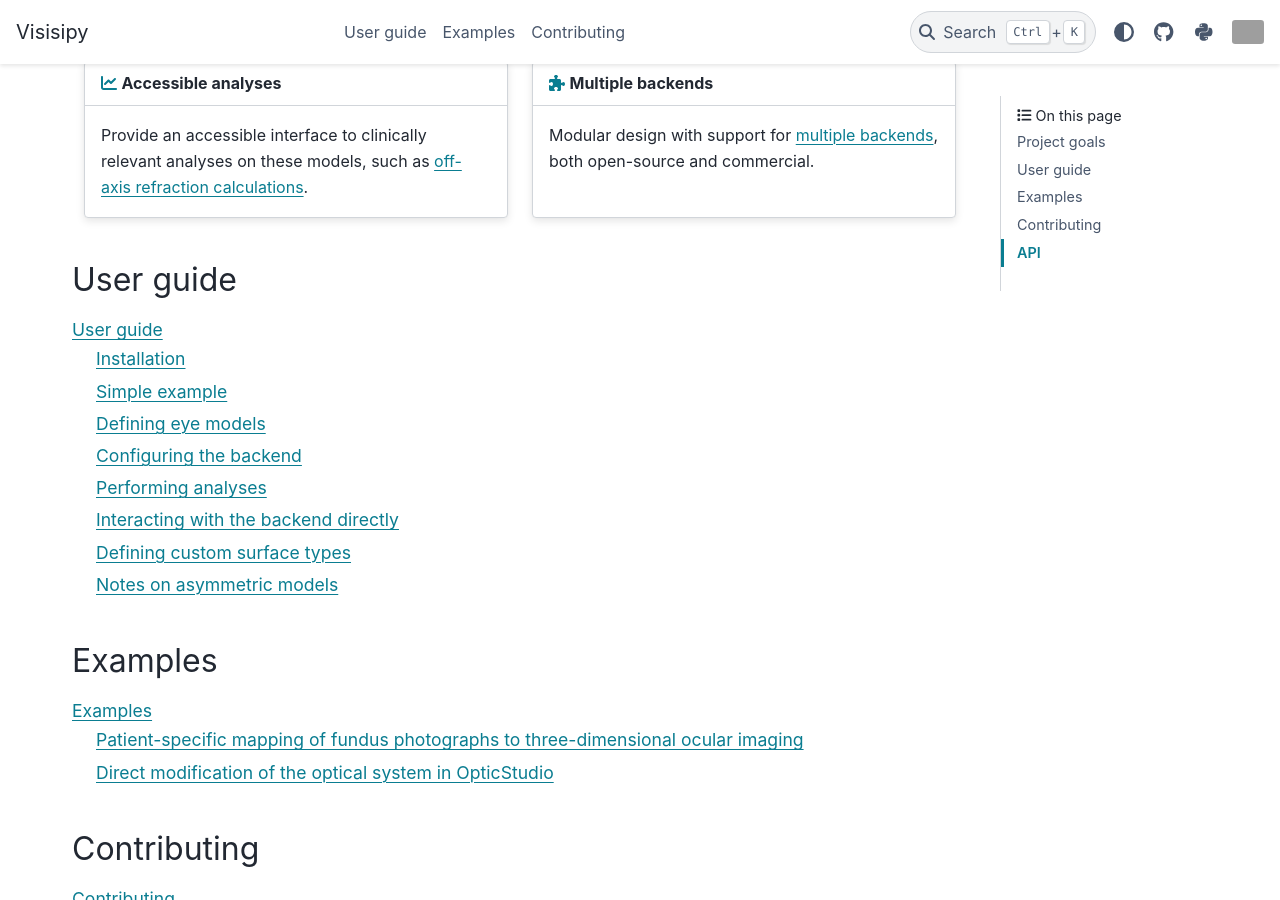
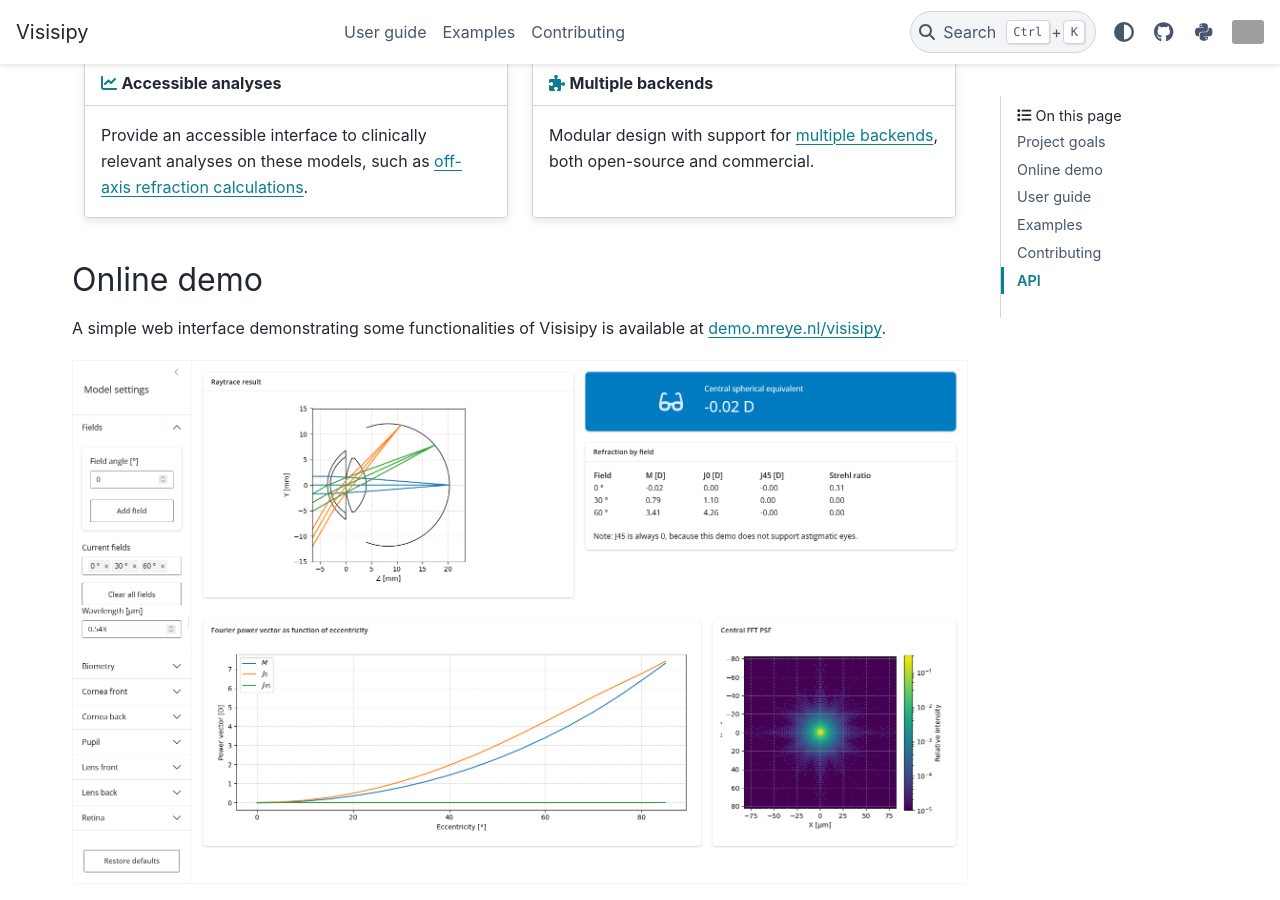
Before and after one commit to MREYE-LUMC/visisipy, a Sphinx documentation site: the page built from docs/index.md, in a window 1280 px wide and 900 px high, scrolled down 510 px. Built offline with Sphinx 7.4.7 and the PyData theme 0.15.4, drawn with Linux system fonts in a browser that asks for light colours; pages that are not in the unit, such as notebooks, are missing from menus; grey boxes are pictures that could not be loaded.

Commit message:
Mention online demo in documentation (#86)
* Mention online demo in documentation

* Change indefinite article 'an' to 'a'

````diff
--- a/docs/index.md
+++ b/docs/index.md
@@ -37,6 +37,12 @@
 :::
 ::::
 
+## Online demo
+
+A simple web interface demonstrating some functionalities of Visisipy is available at [demo.mreye.nl/visisipy][demo].
+
+[![Visisipy online demo screenshot](_static/images/visisipy-demo.png)][demo]
+
 ## User guide
 
 ```{toctree}
@@ -74,5 +80,6 @@
 [optiland]: https://optiland.readthedocs.io/
 [backends]: user_guide/backend.ipynb
 [refraction]: user_guide/analyses.ipynb#refraction
+[demo]: https://demo.mreye.nl/visisipy
 
 [^navarro]: Escudero-Sanz, I., & Navarro, R. (1999). Off-axis aberrations of a wide-angle schematic eye model. JOSA A, 16(8), 1881–1891. https://doi.org/10.1364/JOSAA.16.001881
````
Also changed, not shown: docs/_static/images/visisipy-demo.png (added).
